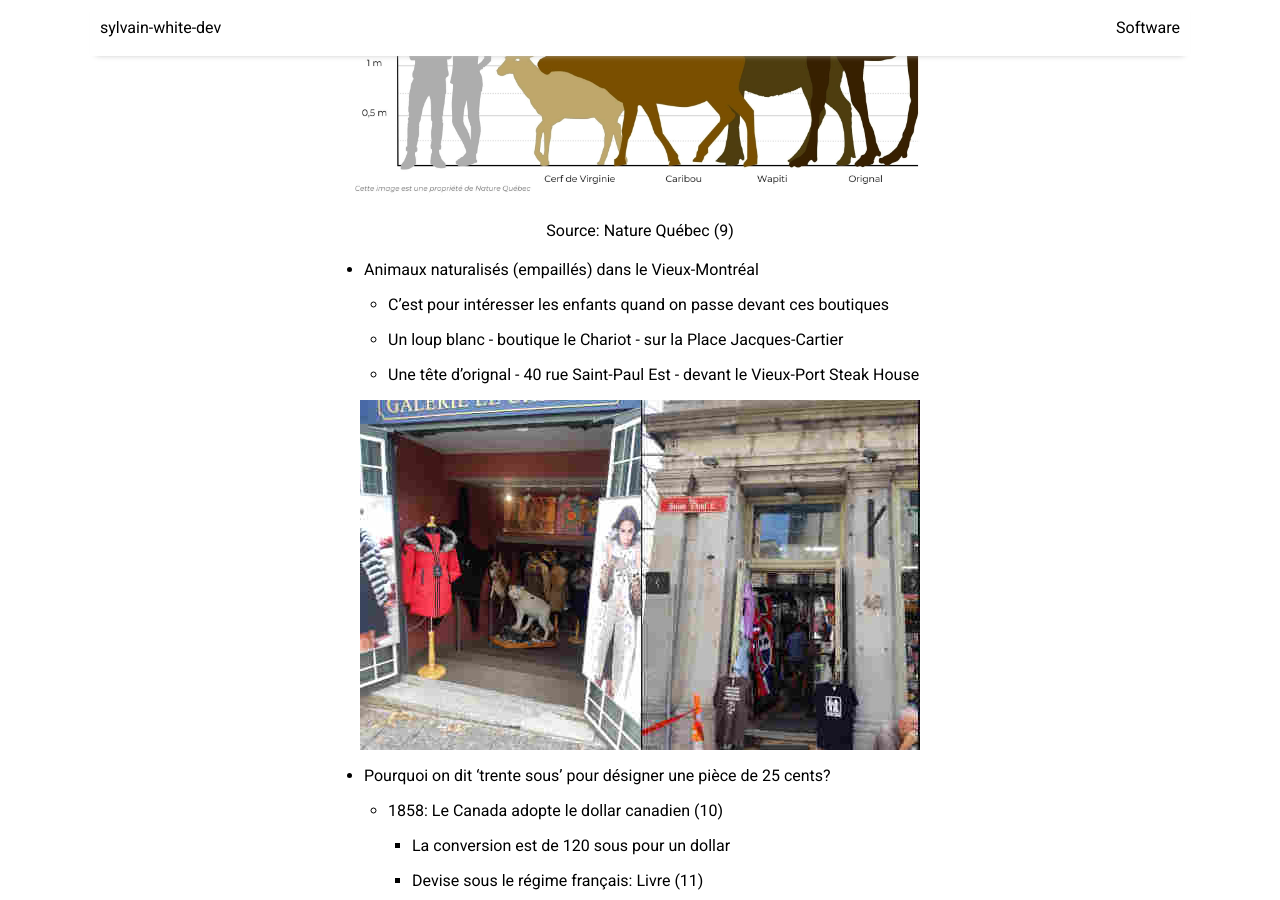
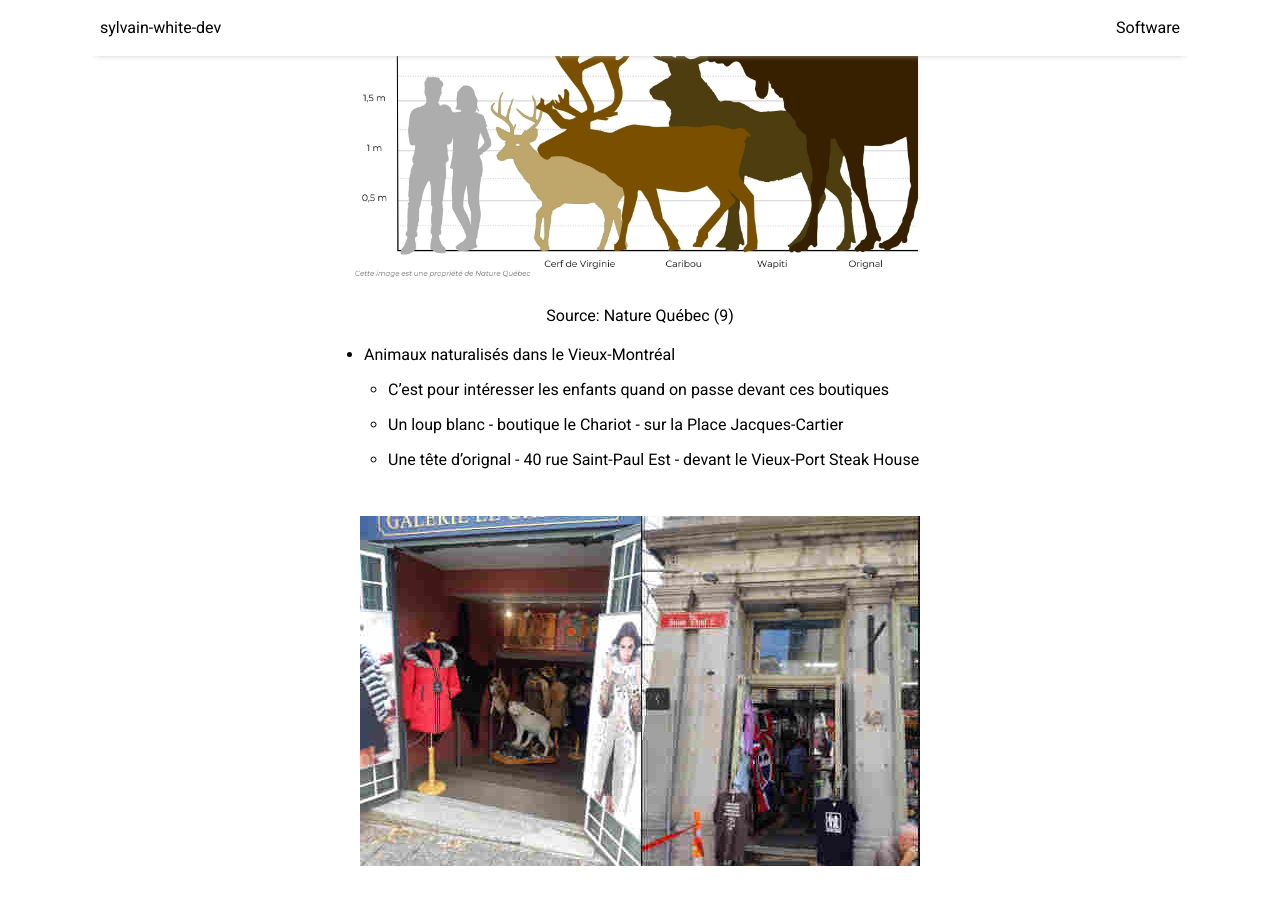
Before and after one commit to sylvainwhite/sylvain-white-dev, a Jekyll site: the page built from _posts/2024-04-26-PiècesDeMonnaie.md, in a window 1280 px wide and 900 px high, scrolled down 3155 px. Built offline with Jekyll 4.4.1, drawn with Linux system fonts in a browser that asks for light colours; nearby versions of some CDN libraries.

Commit message:
Fix typos and layout

```diff
--- a/_posts/2024-04-26-PiècesDeMonnaie.md
+++ b/_posts/2024-04-26-PiècesDeMonnaie.md
@@ -48,6 +48,7 @@ image: PiècesDeMonnaieCanadiennes.jpg
     * Leurs barrages font en moyenne entre 10 et 100 m
         * Le plus long découvert (par satellite!) à ce jour: 850 m
 
+<br/>
 ### La pièce de 10 cents (4)
 * Composition: 92% acier, 5,5% cuivre, 2,5% nickel
 * Émission: 1858 à aujourd'hui
@@ -65,6 +66,7 @@ image: PiècesDeMonnaieCanadiennes.jpg
             * Le bleu déteignait sur leur nez en s'essuyant avec leurs mitaines!
         * Plus probablement de la patate bleue qu'ils mangeaient
 
+<br/>
 ### La pièce de 25 cents (6)
 * Composition: 94% acier, 3,8% cuivre, 2,2% nickel
 * Émission: 1870 à aujourd'hui
@@ -89,13 +91,15 @@ image: PiècesDeMonnaieCanadiennes.jpg
 
 <p style="text-align: center;">Source: Nature Québec (9)</p>
 
-* Animaux naturalisés (empaillés) dans le Vieux-Montréal
+* Animaux naturalisés dans le Vieux-Montréal
     * C'est pour intéresser les enfants quand on passe devant ces boutiques
     * Un loup blanc - boutique le Chariot - sur la Place Jacques-Cartier
     * Une tête d'orignal - 40 rue Saint-Paul Est - devant le Vieux-Port Steak House
 
+<br/>
 ![]({{ site.github.url }}/resources/AnimauxNaturalisés.jpg "Place Jacques-Cartier et 40 rue Saint-Paul Est")
 
+<br/>
 * Pourquoi on dit 'trente sous' pour désigner une pièce de 25 cents?
     * 1858: Le Canada adopte le dollar canadien (10)
         * La conversion est de 120 sous pour un dollar
@@ -106,6 +110,7 @@ image: PiècesDeMonnaieCanadiennes.jpg
 * Expression "Changer quatre trente sous pour une piastre"
     * Signification: Faire des changements qui n'apportent rien
 
+<br/>
 ### La pièce de 1 dollar (12)
  * Composition: 91,5% nickel, plaquée 8,5% bronze (88% cuivre et 12% étain)
 * Émission: 1987 à aujourd'hui
@@ -127,6 +132,7 @@ image: PiècesDeMonnaieCanadiennes.jpg
     * Le mot piastre est employé pour désigner la piastre espagnole
         * Apparait dès 1680 dans la correspondance de l'intendant Talon
 
+<br/>
 ### La pièce de 2 dollars (15)
 * Composition: (2012 à aujourd'hui)
     * Anneau extérieur: Acier plaqué nickel
```
Also changed, not shown: _posts/2023-11-04-RuesDuVieuxMontréal.md (+1 -1 lines), _posts/2024-08-27-RégimeSeigneurial.md (+0 -1 lines).
